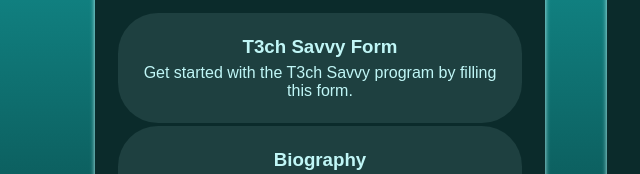
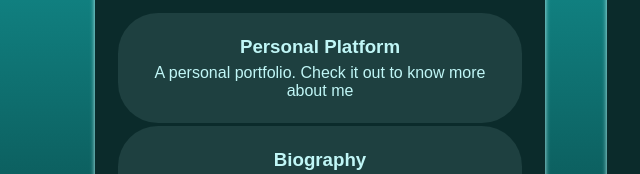
Before and after one commit to MwenechoJH/Web_Dev_Class_Assignments, a plain HTML site: page index.html in a window 1280 px wide. Shown: the part 239-413 px from the top of the page, 72-712 px from the left. Drawn offline with Linux system fonts and the light colour scheme.

Commit message:
fixed the content issue

```diff
--- a/index.html
+++ b/index.html
@@ -24,9 +24,9 @@
                     <li>
                         <a href="Personal Portfolio/portfolio.html">
                             <div class="link_content">
-                                <h3>T3ch Savvy Form</h3>
+                                <h3>Personal Platform</h3>
                                 <p>
-                                    Get started with the T3ch Savvy program by filling this form.
+                                    A personal portfolio. Check it out to know more about me
                                 </p>
                             </div>
                         </a>
```
